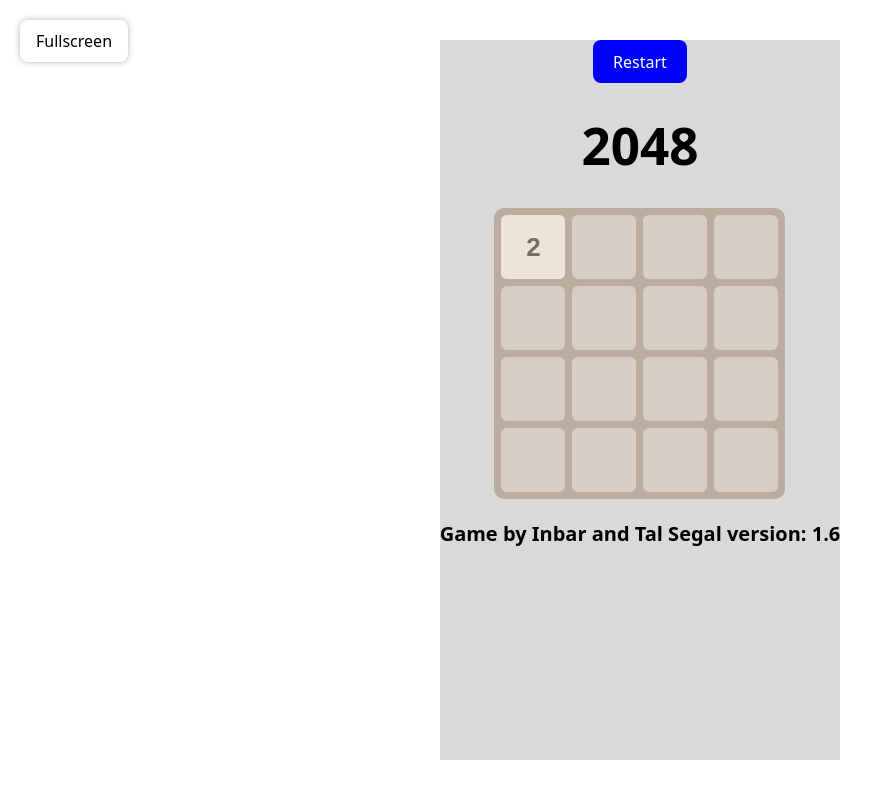
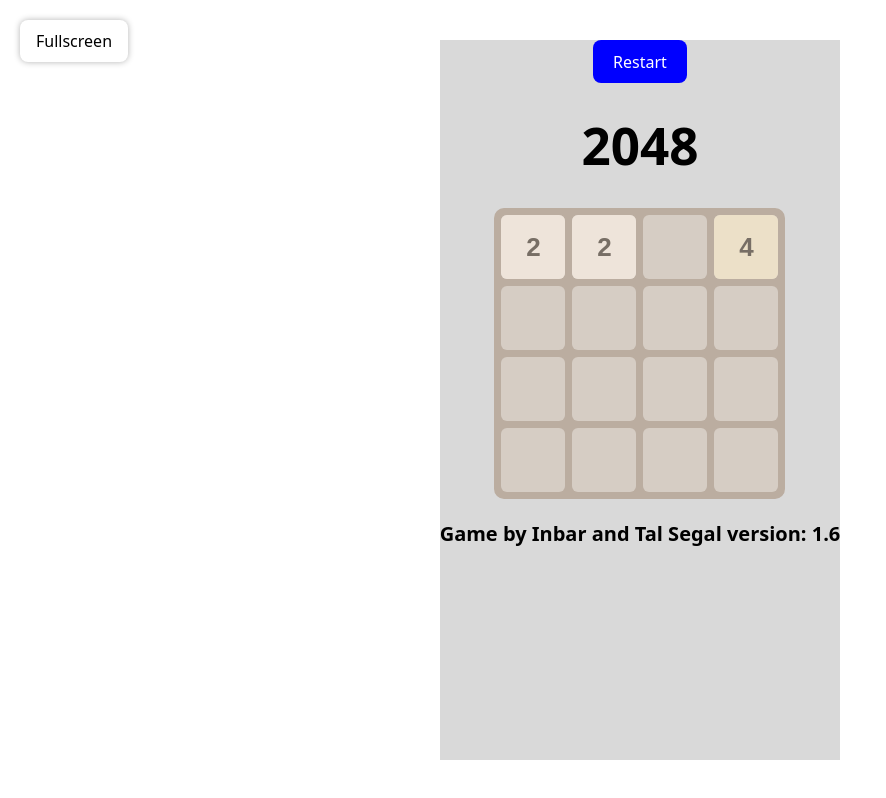
Before and after one commit to talseg/react-2048, a React (Vite) app: page / in a window 1280 px wide. Shown: the whole page, without its empty margins (0-886 px from the left). Built offline with nearby package versions, Linux system fonts and the light colour scheme.

Commit message:
Added real example

```diff
--- a/src/game/conponents/Game/Game.tsx
+++ b/src/game/conponents/Game/Game.tsx
@@ -28,6 +28,8 @@ const InfoWrapper = styled.div`
 const createInitialBoardData = (): number[][] => {
     const grid = createMatrix(GRID_SIZE, 0);
     grid[0][0] = 2;
+    grid[0][1] = 2;
+    grid[0][3] = 4;
     return grid;
 }
 
--- a/src/game/conponents/board/Board.tsx
+++ b/src/game/conponents/board/Board.tsx
@@ -5,7 +5,7 @@ import type { AnimationPlan } from '../../logic/boardLogic';
 // TILE_SIZE is taken from the the Tile component
 export const GRID_SIZE = 4;
 const MARGIN_BETWEEN_TILES = 7;
-const SWIPE_TIME = 1000;
+const SWIPE_TIME = 100;
 
 const SURFACE_SIZE = GRID_SIZE * TILE_PIXEL_SIZE + (GRID_SIZE - 1) * MARGIN_BETWEEN_TILES;
 const BOARD_PADDING = MARGIN_BETWEEN_TILES;
```
